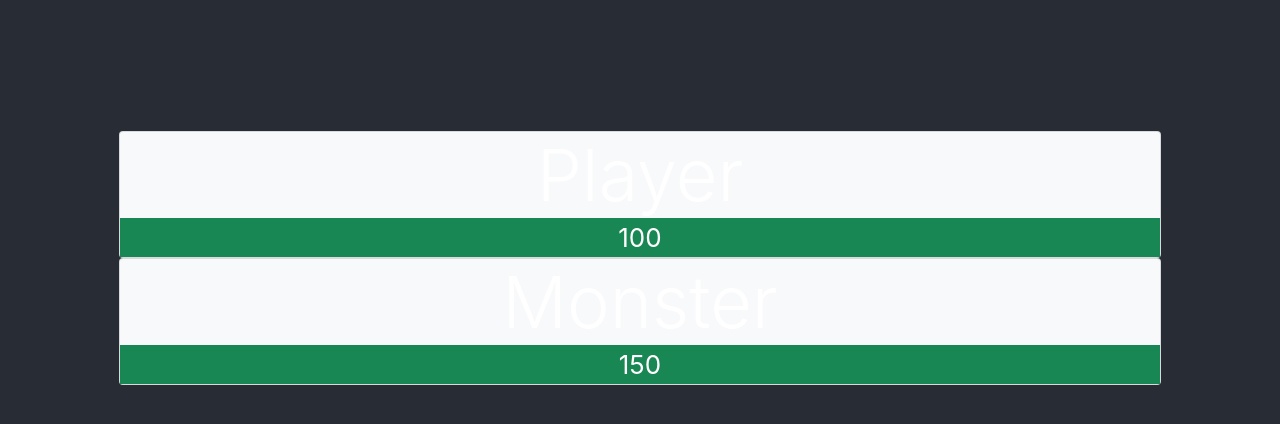
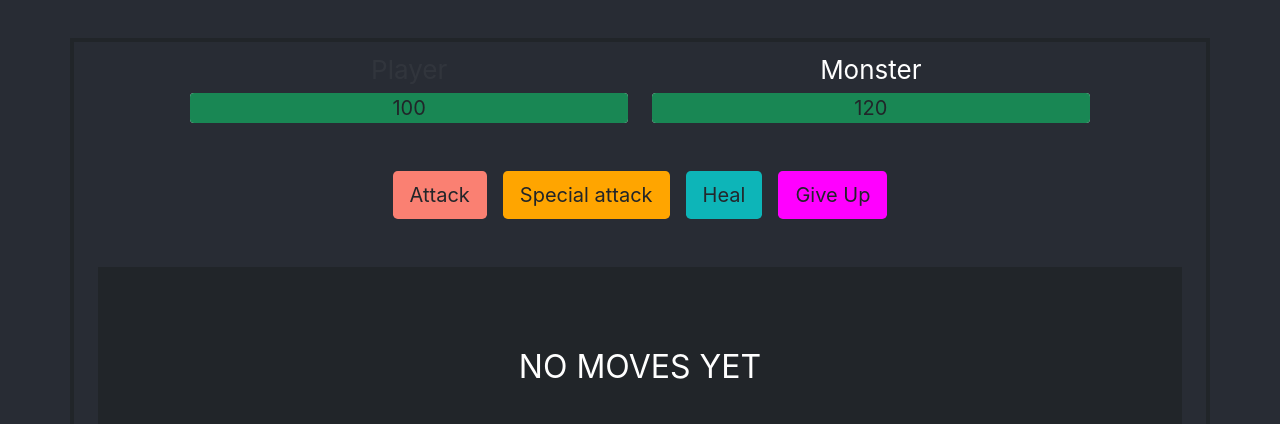
Before and after one commit to VivekJadaun/reactjs, a React (Create React App) app: page / in a window 1280 px wide. Shown: the part 142-566 px from the top of the page. Built offline with nearby package versions, Linux system fonts and the light colour scheme.

Commit message:
add ex3 monster attack

```diff
--- a/src/App.js
+++ b/src/App.js
@@ -1,4 +1,3 @@
-import logo from './logo.svg';
 import './App.css';
 import Battleground from './components/Battleground/Battleground';
 
--- /dev/null
+++ b/src/components/Battleground/Battleground.css
@@ -0,0 +1,4 @@
+.disabled-element {
+  pointer-events: none;
+  opacity: 0.4;
+}
--- a/src/components/Battleground/Battleground.js
+++ b/src/components/Battleground/Battleground.js
@@ -1,19 +1,180 @@
 import React from 'react';
 import constants from './constants';
+import './Battleground.css';
 import Player from '../Player/Player';
+import PlayerMove from '../PlayerMove/PlayerMove';
+import LogBook from '../LogBook/LogBook';
+
+const SPECIAL_ATTACK            = 'special_attack';
+const HEAL                      = 'heal';
+const SPECIAL_ATTACK_LIMIT_PERC = 90;
+const OPPONENT_MOVE_DELAY_IN_MS = 1000;
+const FORFEIT                   = 'forfeit';
+const FIRST_MOVE                = 'player';
 
 class Battleground extends React.Component {
-  state = {
-    ...constants,
+  constructor(props) {
+    super(props);
+
+    this.state = {
+      ...constants,
+    };
+
+    this.moveRef         = React.createRef();
+    this.playerMoveRefs  = {};
+
+    this.state.opponent_health = this.state.opponent.max_health;
+    this.state.player_health   = this.state.player.max_health;
+    this.state.next_move       = FIRST_MOVE;
+    this.state.log_book        = [];
+
+    this.state.player_moves.forEach((move) => {
+      this.playerMoveRefs[move.name] = React.createRef();
+    });
+  }
+
+
+  playerMoveHandler = (event) => {
+    const move_type  = event.target.value;
+
+    if (move_type === FORFEIT) {
+      return this.playerDefeated();
+    }
+
+    const move       = this.state.player_moves.find(move => move.name === move_type);
+    const min_damage = move.min_damage;
+    const max_damage = move.max_damage;
+    const damage     = this.performMove(min_damage, max_damage);
+
+    if (move.self_effect) {
+      let new_player_health = this.state.player_health - damage;
+      const latest_move_log = `${this.state.player.name} heals for ${Math.abs(damage)}`;
+      let new_log_book      = this.state.log_book;
+
+      // If healing increases health more than max limit
+      new_player_health = (new_player_health > this.state.player.max_health)
+                          ? this.state.player.max_health
+                          : new_player_health;
+
+
+      new_log_book.push(latest_move_log);
+
+      this.setState({
+        player_health : new_player_health,
+        next_move     : this.state.opponent.name,
+        log_book      : new_log_book,
+      });
+    } else {
+      const new_opponent_health = this.state.opponent_health - damage;
+      const latest_move_log     = `${this.state.player.name} hits ${this.state.opponent.name} for ${Math.abs(damage)}`;
+      let new_log_book          = this.state.log_book;
+
+      new_log_book.push(latest_move_log);
+
+      this.setState({
+        opponent_health : new_opponent_health,
+        next_move       : this.state.opponent.name,
+        log_book        : new_log_book,
+      });
+    }
+
+    this.opponentMoveHandler();
+  }
+
+
+  opponentMoveHandler = (delay = OPPONENT_MOVE_DELAY_IN_MS) => {
+    this.moveRef.current.classList.add('disabled-element')
+
+    const damage            = this.performMove(this.state.opponent.min_attack, this.state.opponent.max_attack);
+    const new_player_health = this.state.player_health - damage;
+    const latest_move_log   = `${this.state.opponent.name} hits ${this.state.player.name} for ${Math.abs(damage)}`;
+    let timer               = null;
+    let new_log_book        = this.state.log_book;
+
+
+    const delayed_move = () => {
+      this.moveRef.current.classList.remove('disabled-element');
+      new_log_book.push(latest_move_log);
+
+      this.setState({
+        player_health : new_player_health,
+        next_move     : this.state.player.name,
+        log_book      : new_log_book,
+      });
+
+      clearTimeout(timer);
+    }
+
+    timer = setTimeout(delayed_move, delay);
+  }
+
+
+  performMove = (min_damage, max_damage) => {
+    return Math.floor(Math.random() * (max_damage - min_damage + 1)) + min_damage;
+  }
+
+
+  playerDefeated = () => {
+    this.setState({
+      opponent_health : this.state.opponent.max_health,
+      player_health   : this.state.player.max_health,
+      log_book        : [],
+    });
+
+    window.alert('You have been defeated! Please Try Again');
+  }
+
+
+  componentDidMount = () => {
+    if (FIRST_MOVE === this.state.opponent.name) {
+      this.opponentMoveHandler();
+    }
+  }
+
+  componentDidUpdate = () => {
+    let timer = null;
+
+    const health_check = () => {
+      if (this.state.player_health <= 0) {
+        return this.playerDefeated();
+      }
+      clearTimeout(timer);
+    }
+
+    timer = setTimeout(health_check, 1000);
   }
 
   render() {
+    const {player, opponent, player_health, opponent_health} = this.state;
+
     return (
-      <div className="container-fluid col-md-10 offset-md-1">{
-        this.state.players.map((player) => {
-          return <Player key={ player.name } display_name={ player.display_name } health={ player.health } mode={ player.mode }></Player>
-        })
-      }</div>
+      <div className="container border border-dark border-4 py-2 my-2">
+        <div className="d-flex row justify-content-md-center col-md-10 offset-md-1">
+          <Player key={ player.name } display_name={ player.display_name } max_health={ player.max_health } health={ player_health } indicate_turn={ this.state.next_move === player.name }></Player>
+          <Player key={ opponent.name } display_name={ opponent.display_name } max_health={ opponent.max_health } health={ opponent_health } indicate_turn={ this.state.next_move === opponent.name }></Player>
+        </div>
+
+        <div className="d-flex flex-row gap-3 justify-content-md-center col-md-10 offset-md-1 mt-5" ref={ this.moveRef }>{
+          this.state.player_moves.map((move) => {
+            let disabled = false;
+
+            if (move.name === SPECIAL_ATTACK) {
+              const player_health_perc = this.state.player_health * 100 / this.state.player.max_health;
+              disabled = player_health_perc <= SPECIAL_ATTACK_LIMIT_PERC;
+            }
+
+            if (move.name === HEAL) {
+              const player_health_perc = this.state.player_health * 100 / this.state.player.max_health;
+              disabled = player_health_perc === 100;
+            }
+
+            return <PlayerMove key={ move.name } ref={ this.playerMoveRefs[move.name] } display_name={ move.display_name } name={ move.name } base_color={ move.base_color } playerMoveHandler={ this.playerMoveHandler } disabled={ disabled }></PlayerMove>
+          })
+        }</div>
+
+        <div className="container"><LogBook logs={ this.state.log_book }></LogBook></div>
+
+      </div>
     );
   }
 }
--- a/src/components/Battleground/constants.js
+++ b/src/components/Battleground/constants.js
@@ -1,37 +1,47 @@
 const constants = {
-  players: [
-    {
+  player: {
     name: 'player',
     display_name: 'Player',
-      health: 100,
-      mode: 'manual',
+    max_health: 100,
   },
-    {
+
+  opponent: {
     name: 'monster',
     display_name: 'Monster',
-      health: 150,
-      mode: 'auto',
+    max_health: 120,
+    min_attack: 1,
+    max_attack: 20,
   },
-  ],
 
-  moves: [
+  player_moves: [
     {
       name: 'attack',
       display_name: 'Attack',
       min_damage: 1,
       max_damage: 10,
+      base_color: 'salmon',
+      self_effect: false,
     },
     {
       name: 'special_attack',
       display_name: 'Special attack',
       min_damage: 10,
       max_damage: 20,
+      base_color: 'orange',
+      self_effect: false,
     },
     {
       name: 'heal',
       display_name: 'Heal',
       min_damage: -10,
       max_damage: -10,
+      base_color: 'cyan',
+      self_effect: true,
+    },
+    {
+      name: 'forfeit',
+      display_name: 'Give Up',
+      base_color: 'magenta',
     },
   ]
 }
--- /dev/null
+++ b/src/components/LogBook/LogBook.css
@@ -0,0 +1,9 @@
+.h-50 {
+  max-height: 200px !important;
+  height: 200px !important;
+  overflow: auto;
+}
+
+.small-list-item {
+  padding: 0 !important;
+}
--- /dev/null
+++ b/src/components/LogBook/LogBook.js
@@ -0,0 +1,30 @@
+import React, { Component } from 'react';
+import './LogBook.css';
+
+class LogBook extends Component {
+  render() {
+    const {logs} = this.props;
+    logs.reverse();
+
+    if(logs.length) {
+      return (
+        <div className="mt-5 h-50 bg-dark fs-6 fw-bold">
+          <ul className="list-group list-group-flush text-dark gap-2">{
+            logs.map((msg) => {
+              return <li className="text-primary list-group-item small-list-item list-group-item-dark text-uppercase">{ msg }</li>
+            })
+          }</ul>
+        </div>
+      );
+    } else {
+      return (
+        <div className="mt-5 h-50 bg-dark text-uppercase fs-2 d-flex align-items-center w-100 justify-content-md-center ">
+          No moves yet
+        </div>
+      );
+    }
+  }
+}
+
+
+export default LogBook;
--- /dev/null
+++ b/src/components/Player/Player.css
@@ -0,0 +1,13 @@
+.h-30 {
+  height: 30px !important;
+}
+
+.blink {
+  animation: blinker 1s linear infinite;
+}
+
+@keyframes blinker {
+  50% {
+    opacity: 0;
+  }
+}
--- a/src/components/Player/Player.js
+++ b/src/components/Player/Player.js
@@ -1,14 +1,31 @@
 import React, { Component } from 'react';
+import './Player.css';
 
 class Player extends Component {
+  // shouldComponentUpdate = (nextProps, nextState) => {
+  //   return this.props.health !== nextProps.health;
+  // }
+
   render() {
-    const {name, display_name, health, mode} = this.props;
+    const {name, display_name, health, max_health, indicate_turn} = this.props;
+    const style = {
+      width: `${health * 100 / max_health}%`,
+    };
+
+    const classes = `w-100  ${indicate_turn ? 'blink' : ''}`;
 
     return (
-      <div className="card bg-light">
-        <div className="w-100 display-2">{ display_name }</div>
+      <div className="container-fluid col-md-6">
+        <div className={ name }>
+          <div className={ classes }>{ display_name }</div>
 
-        <div className="w-100 bg-success">{ health }</div>
+
+          <div className="progress position-relative h-30 mt-1">
+            <div className="progress-bar bg-success" role="progressbar" style={ style }  aria-valuenow={ health } aria-valuemin="0" aria-valuemax={ max_health }>
+              <div className="justify-content-center d-flex position-absolute w-100 fs-5 text-dark">{ health }</div>
+            </div>
+          </div>
+        </div>
       </div>
     );
   }
--- /dev/null
+++ b/src/components/PlayerMove/PlayerMove.js
@@ -0,0 +1,17 @@
+import React, { Component } from 'react';
+
+class PlayerMove extends Component {
+  render() {
+    const {name, display_name, disabled, base_color, playerMoveHandler} = this.props;
+    const style = { backgroundColor: base_color };
+
+
+    return (
+      <button type="button" className="btn btn-lg" value={ name } style={ style } disabled={ disabled } onClick={ playerMoveHandler }>
+        { display_name }
+      </button>
+    );
+  }
+}
+
+export default PlayerMove;
```
Also changed, not shown: 1 other file (tests, documents, lock files or other folders). Lines whose indentation alone changed are shown as unchanged.
